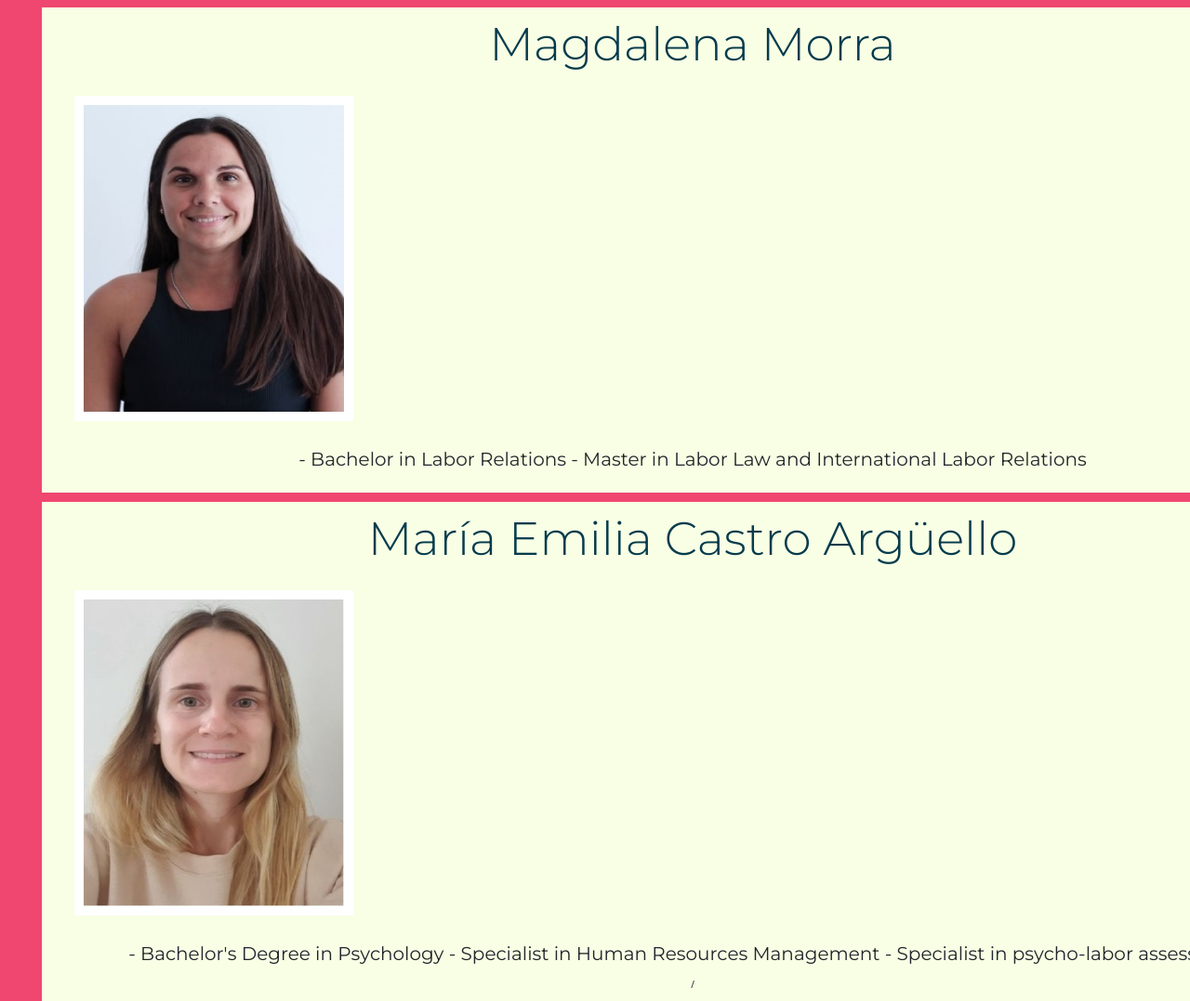
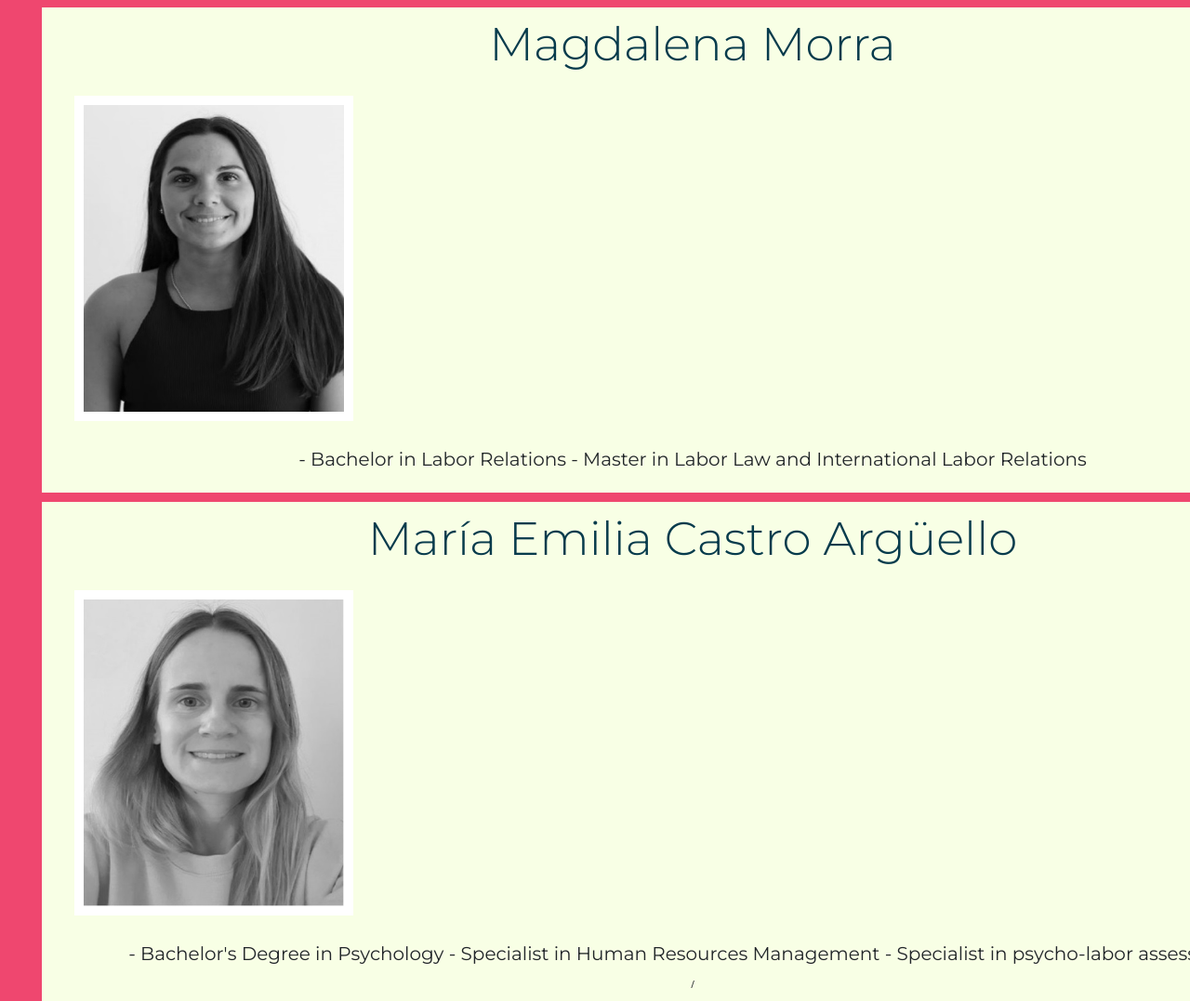
Before and after one commit to MiliCastroArguello/coCreativeGroup, a plain HTML site: page pages/about us.html in a window 1280 px wide. Shown: the part 1202-2279 px from the top of the page at 93% size. Drawn offline with nearby package versions, Linux system fonts and the light colour scheme.

Commit message:
intentando agregar las animaciones al css

```diff
--- a/css/styles.css
+++ b/css/styles.css
@@ -409,7 +409,14 @@ textarea{
 } */
 
 /* OUR SERVICES */
-
+article img{
+    filter: grayscale(100%);
+    transition:all 3s;
+}
+article img:hover{
+    margin: 20px;
+    filter: none;
+}
 .principalService{
     background-color: #EF476F;
     width: 150rem;
```
